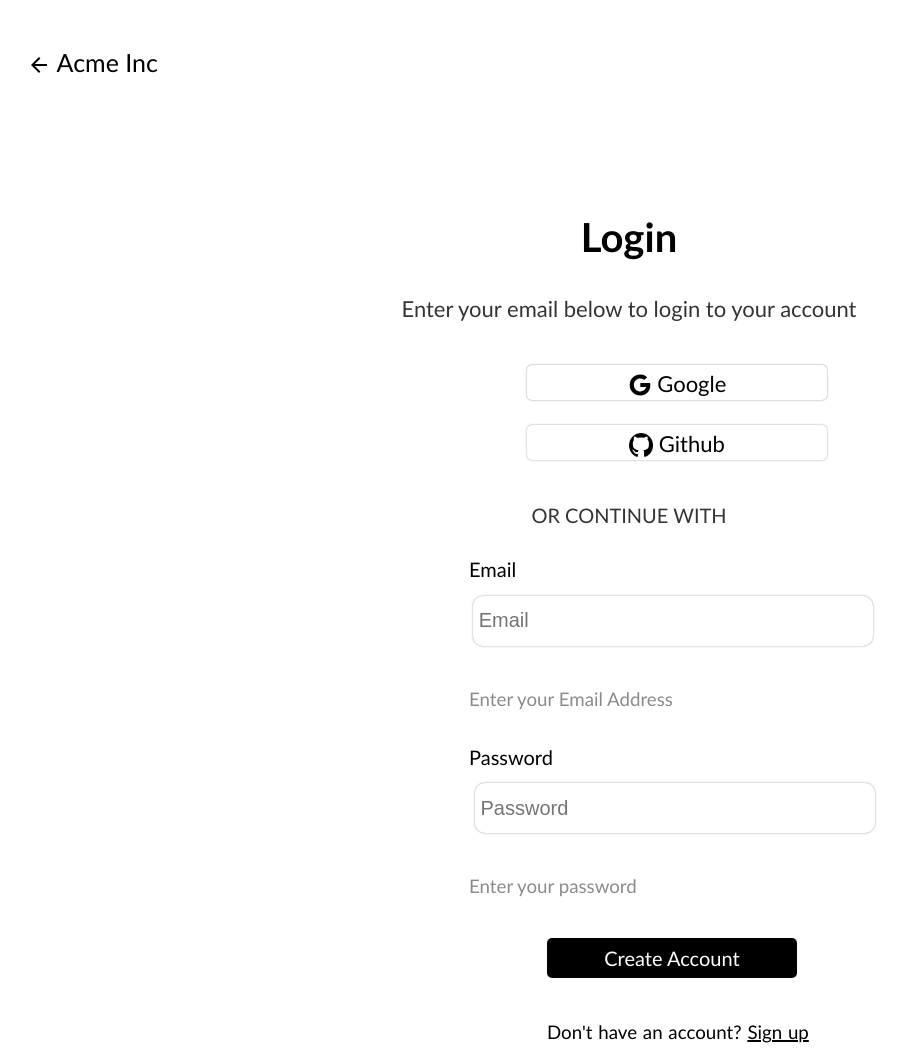
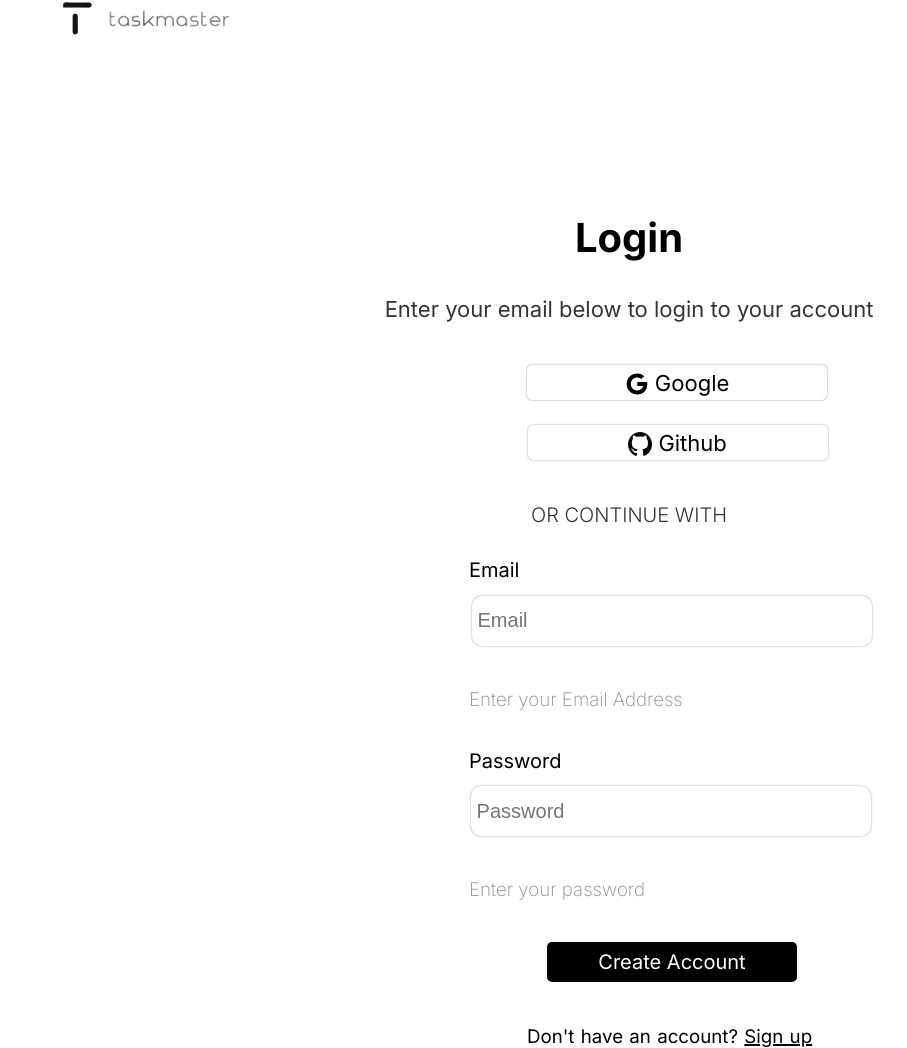
Before and after one commit to codekidwizard/task-master, a plain HTML site: page login.html in a window 1280 px wide. Shown: the top 1048 px of the page, without its empty margins (11-918 px from the left). Drawn offline with Linux system fonts and the light colour scheme.

Commit message:
logos are added

```diff
--- a/acme.css
+++ b/acme.css
@@ -1,21 +1,21 @@
+@import url('https://fonts.googleapis.com/css2?family=Inter:wght@100..900&display=swap');
 header{
     width: 100%;
     height: 70px;
     position: fixed;
     z-index: 9999999;
 }
-
 .btn1{
     background: black;
     color: white;
     position: relative;
     left: 950px;
-    top: 20px;
+    bottom: 35px;
     width: 70px;
     height: 35px;
     border-radius: 5px;
     border: none;
-    font-family: 'Gill Sans', 'Gill Sans MT', Calibri, 'Trebuchet MS', sans-serif;
+    font-family: Inter;
     cursor: pointer;
 }
 .btn2{
@@ -23,7 +23,7 @@ header{
     color: black;
     position: relative;
     left: 955px;
-    top: 20px;
+    bottom: 35px;
     width: 70px;
     height: 35px;
     border-radius: 5px;
@@ -34,7 +34,7 @@ header{
     font-size: 60px;
     line-height: 61px;
     text-align: center;
-    font-family: 'Gill Sans', 'Gill Sans MT', Calibri, 'Trebuchet MS', sans-serif;
+    font-family: Inter;
     font-weight: 600;
     word-spacing: 15px;
     position: relative;
@@ -44,7 +44,7 @@ header{
     font-size: 22px;
     line-height: 28px;
     text-align: center;
-    font-family: 'Gill Sans', 'Gill Sans MT', Calibri, 'Trebuchet MS', sans-serif;
+    font-family: Inter;
     font-weight: 400;
     position: relative;
     top: 220px;
@@ -52,10 +52,10 @@ color: rgba(0, 0, 0, 0.795);
 }
 .btn3{
     width: 150px;
-    height: 35px;
+    height: 40px;
     color: white;
     background: black;
-    font-family: 'Gill Sans', 'Gill Sans MT', Calibri, 'Trebuchet MS', sans-serif;
+    font-family: Inter;
     text-align: center;
     position: relative;
     top: 240px;
--- a/dashboard.css
+++ b/dashboard.css
@@ -1,8 +1,21 @@
+
 header{
     width: 100%;
     height: 50px;
     background: #fafbfd;
     border-bottom:1px solid #c9c9c9;
+}
+.logo{
+    position: relative;
+    bottom: 70px;
+    left: 30px;
+    z-index: 9999;
+    cursor: pointer;
+}
+header svg{
+    position: relative;
+    bottom: 165px;
+    left: 1100px;
 }
 .header2{
     width: 300px;
@@ -10,6 +23,7 @@ header{
     background: #fafbfdb7;
     border-right:1px solid #c9c9c9;
     position: fixed;
+    bottom: 20px;
 }
 .settings{
     font-family: 'Gill Sans', 'Gill Sans MT', Calibri, 'Trebuchet MS', sans-serif;
@@ -44,7 +58,7 @@ header{
 .Dashboard{
     font-family: 'Gill Sans', 'Gill Sans MT', Calibri, 'Trebuchet MS', sans-serif;
     font-weight: 400;
-    font-size: 25px;
+    font-size: 20px;
     line-height: 28px;
     position: relative;
     top: 80px;
@@ -52,8 +66,9 @@ header{
     width: 254px;
     height: 50px;
     cursor: pointer;
-    background: #c9c9c9;
+    background: black;
     border-radius: 10px;
+    color: white;
 }
 .settings:hover{
     background: #b9b9b944;
@@ -69,11 +84,11 @@ header{
 .text2{
     font-family: 'Gill Sans', 'Gill Sans MT', Calibri, 'Trebuchet MS', sans-serif;
     font-weight: 400;
-    font-size: 25px;
+    font-size: 22px;
     line-height: 28px;
     position: relative;
     top: -20px;
-    left: -10px;
+    left: -15px;
 }
 .Dashboard svg{
     position: relative;
@@ -132,6 +147,7 @@ header{
     width: 100%;
     height: 100%;
     background-color: rgba(0, 0, 0, 0.5);
+    z-index: 99999999999;
 }
 
 .popup-content {
@@ -143,6 +159,7 @@ header{
     max-width: 500px;
     position: relative;
     border-radius: 10px;
+    z-index: 999999999999999;
 }
 
 .close {
@@ -212,6 +229,7 @@ li {
 }
 
 li .item-text {
+    width: 300px;
     flex-grow: 1;
     cursor: pointer;
     font-family: 'Gill Sans', 'Gill Sans MT', Calibri, 'Trebuchet MS', sans-serif;
@@ -220,15 +238,9 @@ li .item-text {
 }
 
 li .delete-button {
-    color: white;
-    border: none;
-    padding: 5px 10px;
-    border-radius: 5px;
     cursor: pointer;
-}
-
-li .delete-button:hover {
-    background-color: #ff1a1a;
+    width: 16px;
+    z-index: 999999;
 }
 
 li.crust .item-text {
@@ -303,14 +315,12 @@ input{
 }
 
 .delete-btn {
-    background-color: #ff6347; /* Tomato */
-    color: white;
-    border: none;
     padding: 5px 10px;
     cursor: pointer;
     border-radius: 3px;
+    background: none;
+    border: none;
 }
-
-.delete-btn:hover {
-    background-color: #d43f3a; /* Darker Tomato */
+.delete-btn svg{
+    width: 16px;
 }
--- a/dashboard.js
+++ b/dashboard.js
@@ -41,7 +41,7 @@ document.addEventListener('DOMContentLoaded', function() {
         const newItemText = newItemInput.value.trim();
         if (newItemText !== '') {
             const newItem = document.createElement('li');
-            newItem.innerHTML = `<input type="checkbox" class="checkbox"><span class="item-text">${newItemText}</span><button class="delete-button">Delete</button>`;
+            newItem.innerHTML = `<input type="checkbox" class="checkbox"><span class="item-text">${newItemText}</span><svg class="delete-button" xmlns="http://www.w3.org/2000/svg" height="24" width="24" viewBox="0 0 48 48"><title>trash can</title><g stroke-width="1" fill="#000000" stroke="#000000" class="nc-icon-wrapper"><path d="M39,16,37.249,42.266A4,4,0,0,1,33.258,46H14.742a4,4,0,0,1-3.991-3.734L9,16" fill="none" stroke="#000000" stroke-linecap="square" stroke-miterlimit="10"></path><line data-color="color-2" x1="4" y1="10" x2="44" y2="10" fill="none" stroke-linecap="square" stroke-miterlimit="10"></line><path data-cap="butt" data-color="color-2" d="M17,10V2H31v8" fill="none" stroke-miterlimit="10"></path></g></svg>`;
             checkbookList.appendChild(newItem);
             newItemInput.value = '';
         }
--- a/login.css
+++ b/login.css
@@ -1,6 +1,8 @@
+@import url('https://fonts.googleapis.com/css2?family=Inter:wght@100..900&display=swap');
 body{
 overflow-x: hidden;
 animation: 2s opacity ease-in;
+font-family: Inter;
 }
 @keyframes opacity {
     0%{
@@ -18,22 +20,26 @@ header{
 }
 .back{
    position: relative;
-   top: 20px;
+   bottom: 50px;
    left: 30px;
    font-size: 25px;
-   font-family: 'Gill Sans', 'Gill Sans MT', Calibri, 'Trebuchet MS', sans-serif;
+   font-family: Inter;
    color: #000;
    text-decoration: none;
 }
+.logo{
+    position: relative;
+    right: 10px;
+}
 .back svg{
     position: relative;
-    top:5px;
+   bottom: 95px;
 }
 .text1{
     font-size: 40px;
     line-height: 21px;
     text-align: center;
-    font-family: 'Gill Sans', 'Gill Sans MT', Calibri, 'Trebuchet MS', sans-serif;
+    font-family: Inter;
     position: relative;
     top: 200px;
 }
@@ -41,7 +47,7 @@ header{
     font-size: 22px;
     line-height: 28px;
     text-align: center;
-    font-family: 'Gill Sans', 'Gill Sans MT', Calibri, 'Trebuchet MS', sans-serif;
+    font-family: Inter;
     font-weight: 400;
     position: relative;
     top: 220px;
@@ -50,7 +56,7 @@ color: rgba(0, 0, 0, 0.795);
 a .btn1{
     width: 300px;
     height: 35px;
-    font-family: 'Gill Sans', 'Gill Sans MT', Calibri, 'Trebuchet MS', sans-serif;
+    font-family: Inter;
     text-align: center;
     align-items: center;
     position: relative;
@@ -70,7 +76,7 @@ a .btn1{
 a .btn2{
     width: 300px;
     height: 35px;
-    font-family: 'Gill Sans', 'Gill Sans MT', Calibri, 'Trebuchet MS', sans-serif;
+    font-family: Inter;
     text-align: center;
     align-items: center;
     position: relative;
@@ -91,7 +97,7 @@ a .btn2{
 .text3{
     text-align: center;
     font-size: 20px;
-    font-family: 'Gill Sans', 'Gill Sans MT', Calibri, 'Trebuchet MS', sans-serif;
+    font-family: Inter;
     line-height: 28px;
     color: rgba(0, 0, 0, 0.795);
     font-weight: 300;
@@ -128,7 +134,7 @@ button{
 }
 label{
     font-size: 20px;
-   font-family: 'Gill Sans', 'Gill Sans MT', Calibri, 'Trebuchet MS', sans-serif;
+    font-family: Inter;
    line-height: 28px;
    position: relative;
    bottom: 50px;
@@ -136,14 +142,14 @@ label{
 }
 .inp1{
 position: relative;
-left: -25px;
+left: -30px;
 }
 .inp2{
     position: relative;
-    left: -60px;
+    left: -73px;
     }
 .text4{
-    font-family: 'Gill Sans', 'Gill Sans MT', Calibri, 'Trebuchet MS', sans-serif;
+    font-family: Inter;
     position: relative;
     bottom: 7px;
     left: 22px;
@@ -155,7 +161,7 @@ left: -25px;
     height: 40px;
     color: white;
     background: black;
-    font-family: 'Gill Sans', 'Gill Sans MT', Calibri, 'Trebuchet MS', sans-serif;
+    font-family: Inter;
     text-align: center;
     position: relative;
     top: 15px;
@@ -166,8 +172,8 @@ left: -25px;
 .text5{
     position: relative;
     top: 40px;
-    left: 100px;
-    font-family: 'Gill Sans', 'Gill Sans MT', Calibri, 'Trebuchet MS', sans-serif;
+    left: 80px;
+    font-family: Inter;
     color: #000;
     font-weight: 400;
     word-spacing:1px;
--- a/login.html
+++ b/login.html
@@ -9,7 +9,7 @@
 <body>
     <header>
         <a class="back" href="index.html"><svg width="24" height="24" xmlns="http://www.w3.org/2000/svg" viewBox="0 0 24 24"><title>arrow_back</title><g fill="none" class="nc-icon-wrapper"><path d="M20 11H7.83l5.59-5.59L12 4l-8 8 8 8 1.41-1.41L7.83 13H20v-2z" fill="#000000"></path></g></svg>
-        Acme Inc
+        <img src="img/LogoSample_ByTailorBrands-removebg-preview.png" alt="" class="logo">
         </a>
     </header>
     <div class="page1">
--- a/settings.css
+++ b/settings.css
@@ -6,6 +6,19 @@ header{
     height: 50px;
     background: #fafbfd;
     border-bottom:1px solid #c9c9c9;
+    z-index: -1;
+}
+.logo{
+    position: relative;
+    bottom: 70px;
+    left: 30px;
+    z-index: 9999;
+    cursor: pointer;
+}
+header svg{
+    position: relative;
+    bottom: 165px;
+    left: 1100px;
 }
 .header2{
     width: 300px;
@@ -13,13 +26,14 @@ header{
     background: #fafbfdb7;
     border-right:1px solid #c9c9c9;
     position: fixed;
+    bottom: 10px;
 }
 .settings{
     font-family: 'Gill Sans', 'Gill Sans MT', Calibri, 'Trebuchet MS', sans-serif;
     font-weight: 400;
     font-size: 25px;
     position: relative;
-    top:200px;
+    top:170px;
     left: 30px;
     width: 254px;
     height: 50px;
@@ -46,13 +60,14 @@ header{
     font-size: 25px;
     line-height: 28px;
     position: relative;
-    top: 80px;
+    top: 50px;
     left: 30px;
     width: 254px;
     height: 50px;
     cursor: pointer;
 color: #000;
     border-radius: 10px;
+    z-index: 99999999999;
 }
 .Dashboard:hover{
     background: #b9b9b944;
@@ -63,12 +78,13 @@ color: #000;
     width: 254px;
     height: 50px;
     cursor: pointer;
-
+    z-index: 99999999999;
     border-radius: 10px;
 }
 .Dashboard a{
     text-decoration: none;
     color: #000;
+    z-index: 99999999999;
 }
 .text2{
     font-family: 'Gill Sans', 'Gill Sans MT', Calibri, 'Trebuchet MS', sans-serif;
@@ -78,11 +94,13 @@ color: #000;
     position: relative;
     top: -20px;
     left: 60px;
+    z-index: 99999999999;
 }
 .Dashboard svg{
     position: relative;
     top: 10px;
     left: 25px;
+    z-index: 99999999999;
 }
 .text3{
     font-family: 'Gill Sans', 'Gill Sans MT', Calibri, 'Trebuchet MS', sans-serif;
--- a/signup.css
+++ b/signup.css
@@ -18,16 +18,21 @@ body{
     }
     .back{
         position: relative;
-       top: 20px;
+        bottom: 50px;
         left: 30px;
         font-size: 25px;
-       font-family: 'Gill Sans', 'Gill Sans MT', Calibri, 'Trebuchet MS', sans-serif;
+        font-family: Inter;
         color: #000;
         text-decoration: none;
      }
+     .logo{
+         position: relative;
+         top: 5px;
+         right: 10px;
+     }
      .back svg{
          position: relative;
-        top:5px;
+        bottom: 90px;
      }
     .text1{
         font-size: 40px;
```
Also changed, not shown: dashboard.html (+6 -4 lines), index.html (+1 -0 lines), settings.html (+2 -0 lines), signup.html (+2 -2 lines), img/LogoSample_ByTailorBrands-removebg-preview.png (added), svg/profile.svg (added). Lines whose indentation alone changed are shown as unchanged.
